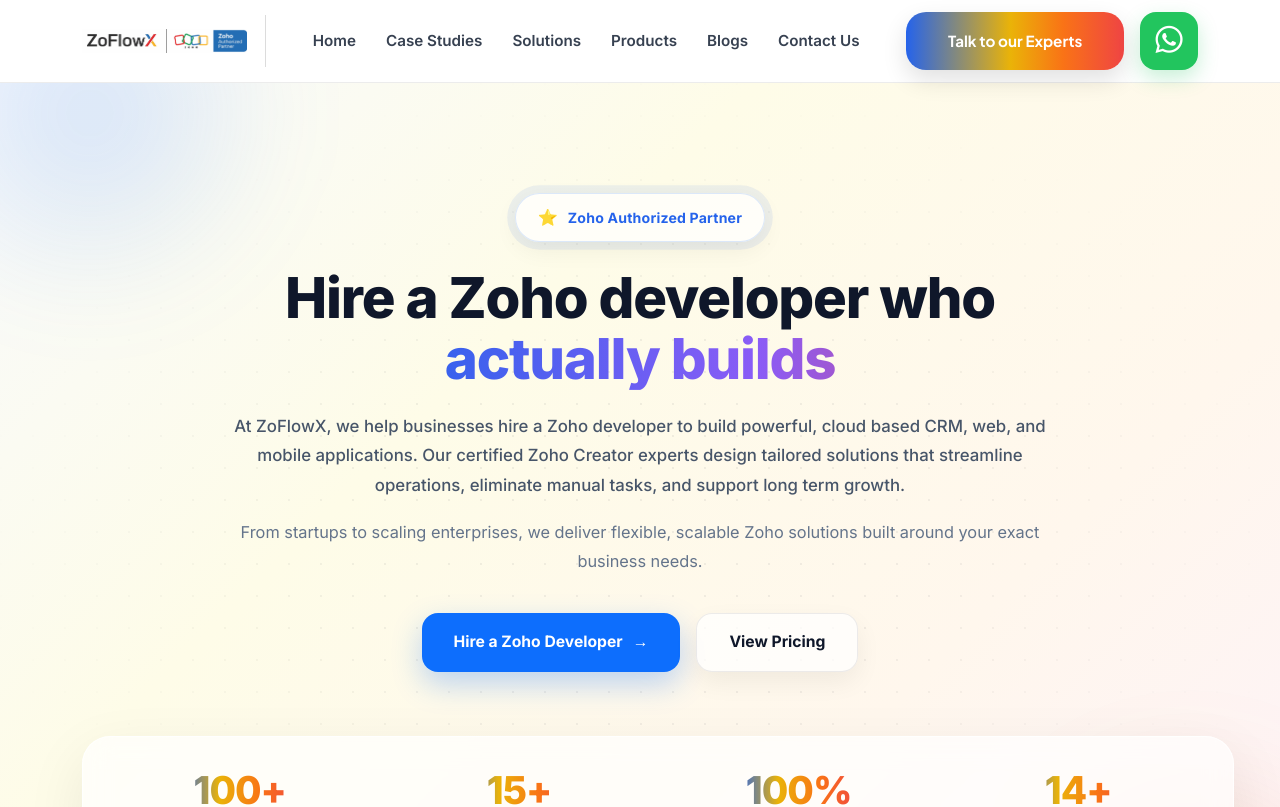
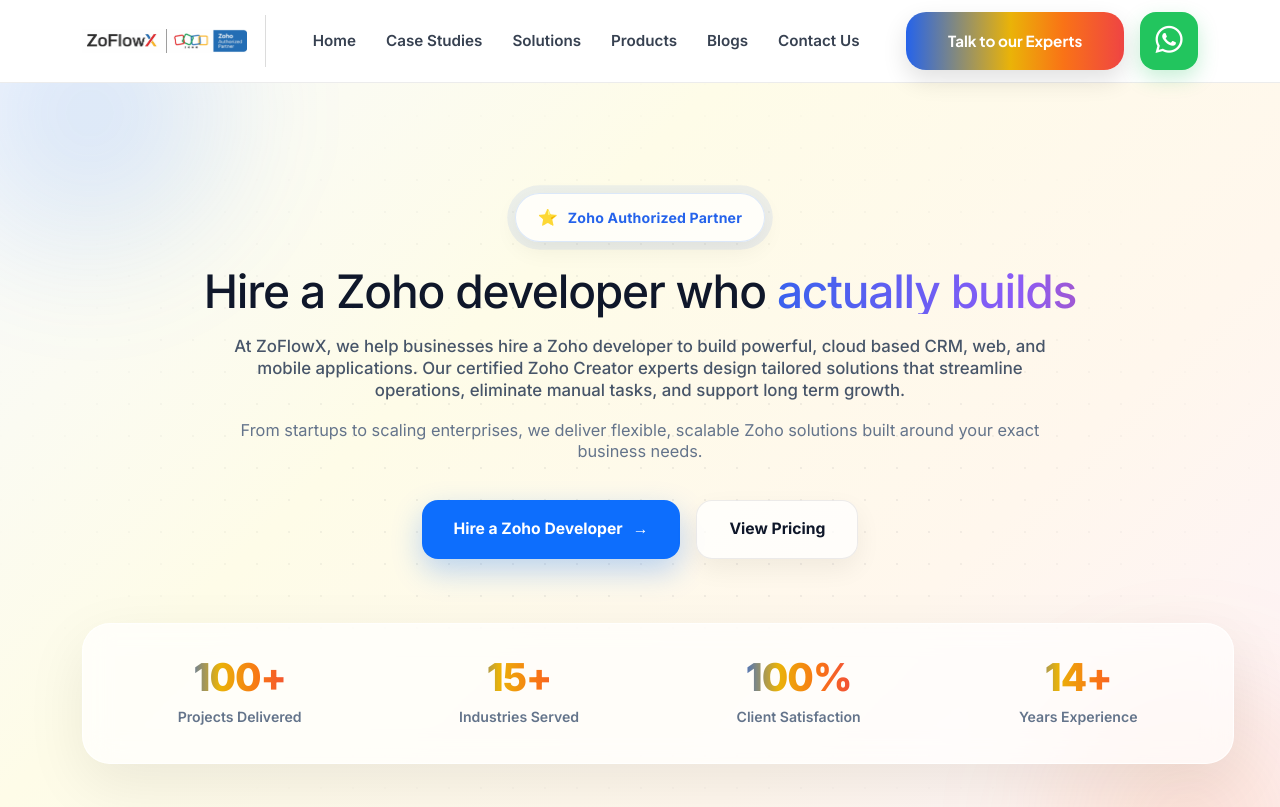
Before and after one commit to Rahsin-07/zoho-hire-a-developer, a Next.js app: page /hire-zoho-developer in a window 1280 px wide. Shown: the top 807 px of the page. Built offline with nearby package versions, Linux system fonts and the light colour scheme.

Commit message:
Remove node_modules and update gitignore

```diff
--- a/components/Hero.jsx
+++ b/components/Hero.jsx
@@ -254,12 +254,12 @@
   className="hero-rise-2"
   style={{
     fontFamily: 'Inter, sans-serif',
-            fontSize: 'clamp(2rem, 4.4vw, 3.6rem)',
-            fontWeight: 800,
+    fontSize: 'clamp(1.6rem, 3.6vw, 3rem)',
+    fontWeight: 500,
     color: '#0f172a',
     marginBottom: 22,
     letterSpacing: '-1.2px',
-            lineHeight: 1.08,
+    lineHeight: 1.0,
     maxWidth: 980,
     marginInline: 'auto',
   }}
@@ -289,7 +289,7 @@
             color: '#475569',
             maxWidth: 820,
             margin: '0 auto 18px',
-            lineHeight: 1.75,
+            lineHeight: 1.30,
             fontFamily: 'Inter, sans-serif',
             fontWeight: 500,
           }}
@@ -308,7 +308,7 @@
             color: '#64748b',
             maxWidth: 820,
             margin: '0 auto 38px',
-            lineHeight: 1.75,
+            lineHeight: 1.30,
             fontFamily: 'Inter, sans-serif',
             fontWeight: 400,
           }}
```
Lines whose indentation alone changed are shown as unchanged.
